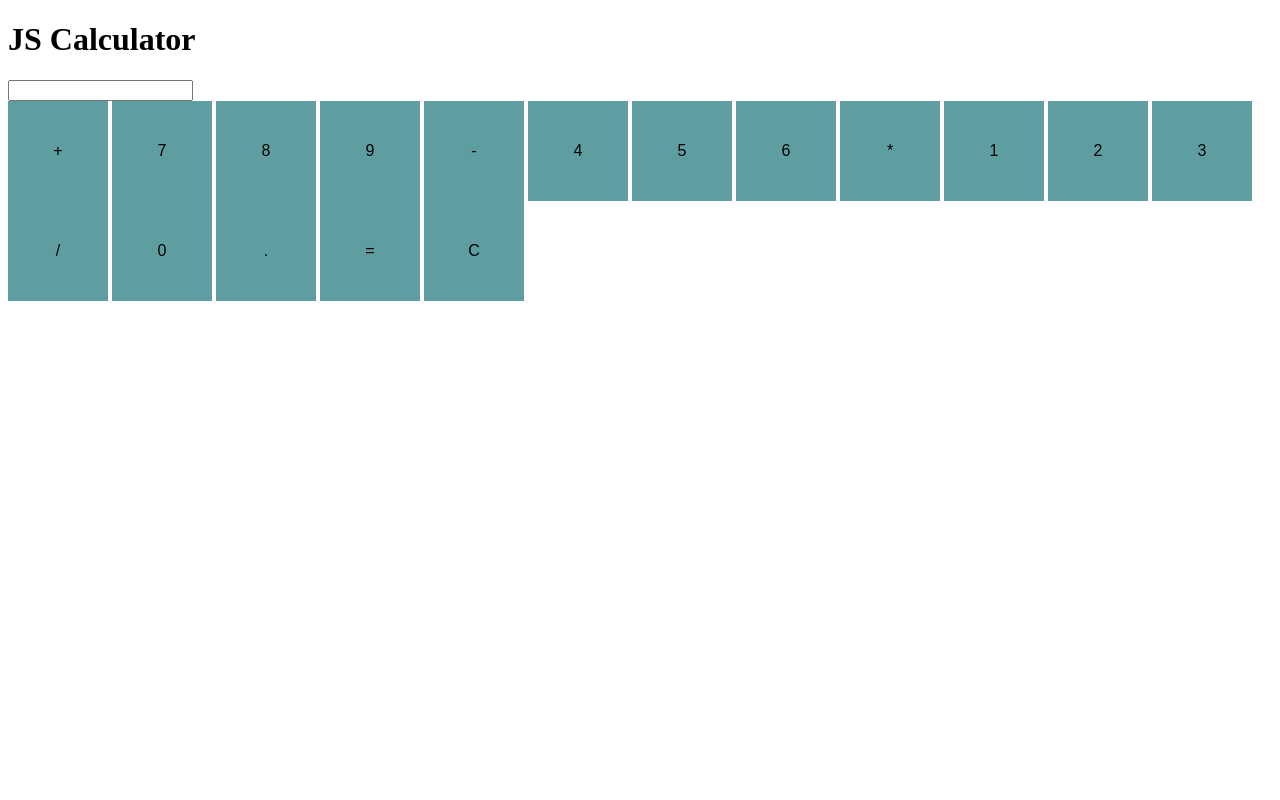
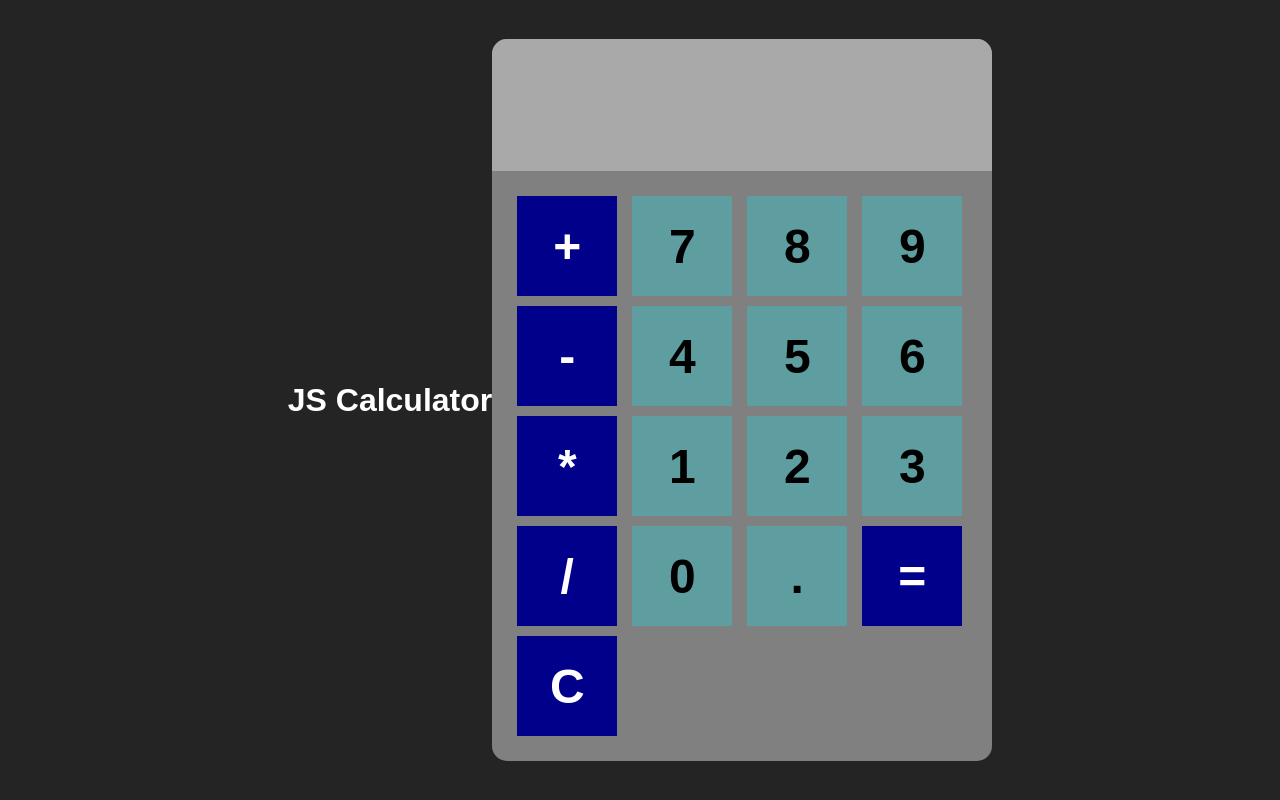
Before and after one commit to JonoCab001/JS-calculator, a plain HTML site: page index.html in a window 1280 px wide. Drawn offline with Linux system fonts and the light colour scheme.

Commit message:
Added CSS code

```diff
--- a/css/styles.css
+++ b/css/styles.css
@@ -1,7 +1,68 @@
+body {
+    margin: 0;
+    display: flex;
+    justify-content: center;
+    align-items: center;
+    height: 100vh;
+    background-color: rgb(36, 36, 36);
+}
+
+h1 {
+    color: #fff;
+    font-family: Arial, Helvetica, sans-serif;
+}
+
+#calculator {
+    font-family: Arial, Helvetica, sans-serif;
+    background-color: gray;
+    border-radius: 15px;
+    max-width: 500px;
+    overflow: hidden;
+}
+
+#display {
+    width: 100%;
+    padding: 20px;
+    font-size: 5rem;
+    text-align: left;
+    border: none;
+    background-color: darkgray;
+}
+
+#buttons {
+    display: grid;
+    grid-template-columns: repeat(4, 1fr);
+    gap: 10px;
+    padding: 25px;
+}
+
 button {
     width: 100px;
     height: 100px;
+    font-size: 3rem;
+    background-color: cadetblue;
     border: none;
-    background-color: cadetblue;
-    font-size: medium;
+    font-weight: bold;
+    cursor: pointer;
 }
+
+button:hover {
+    background-color: lightseagreen;
+}
+
+button:active {
+    background-color: cyan;
+}
+
+.operator-btn {
+    background-color: darkblue;
+    color: #fff;
+}
+
+.operator-btn:hover {
+    background-color: rgb(5, 98, 129);
+}
+
+.operator-btn:active {
+    background-color: rgb(5, 132, 129);
+}
--- a/index.html
+++ b/index.html
@@ -11,23 +11,23 @@
     <div id="calculator">
         <input id="display" readonly>
         <div id="buttons">
-            <button onclick="appendToDisplay('+')">+</button>
+            <button onclick="appendToDisplay('+')" class="operator-btn">+</button>
             <button onclick="appendToDisplay('7')">7</button>
             <button onclick="appendToDisplay('8')">8</button>
             <button onclick="appendToDisplay('9')">9</button>
-            <button onclick="appendToDisplay('-')">-</button>
+            <button onclick="appendToDisplay('-')" class="operator-btn">-</button>
             <button onclick="appendToDisplay('4')">4</button>
             <button onclick="appendToDisplay('5')">5</button>
             <button onclick="appendToDisplay('6')">6</button>
-            <button onclick="appendToDisplay('*')">*</button>
+            <button onclick="appendToDisplay('*')" class="operator-btn">*</button>
             <button onclick="appendToDisplay('1')">1</button>
             <button onclick="appendToDisplay('2')">2</button>
             <button onclick="appendToDisplay('3')">3</button>
-            <button onclick="appendToDisplay('/')">/</button>
+            <button onclick="appendToDisplay('/')" class="operator-btn">/</button>
             <button onclick="appendToDisplay('0')">0</button>
             <button onclick="appendToDisplay('.')">.</button>
-            <button onclick="calculate()">=</button>
-            <button onclick="clearDisplay()">C</button>
+            <button onclick="calculate()" class="operator-btn">=</button>
+            <button onclick="clearDisplay()" class="operator-btn">C</button>
         </div>
     </div>
 
```
